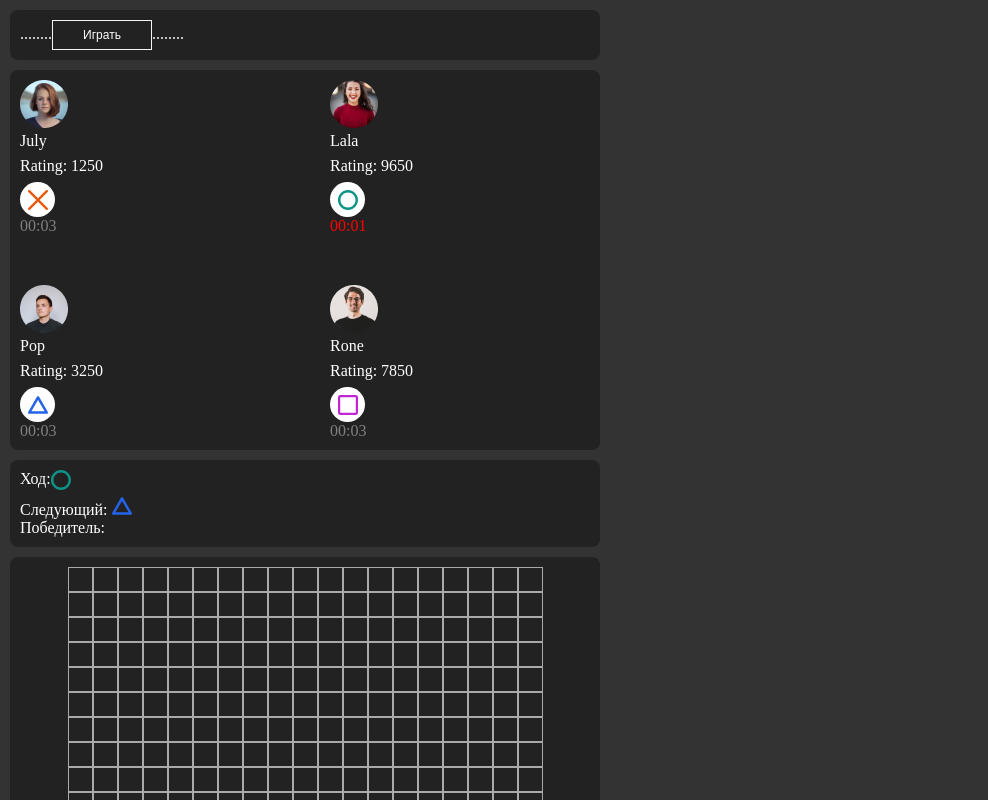
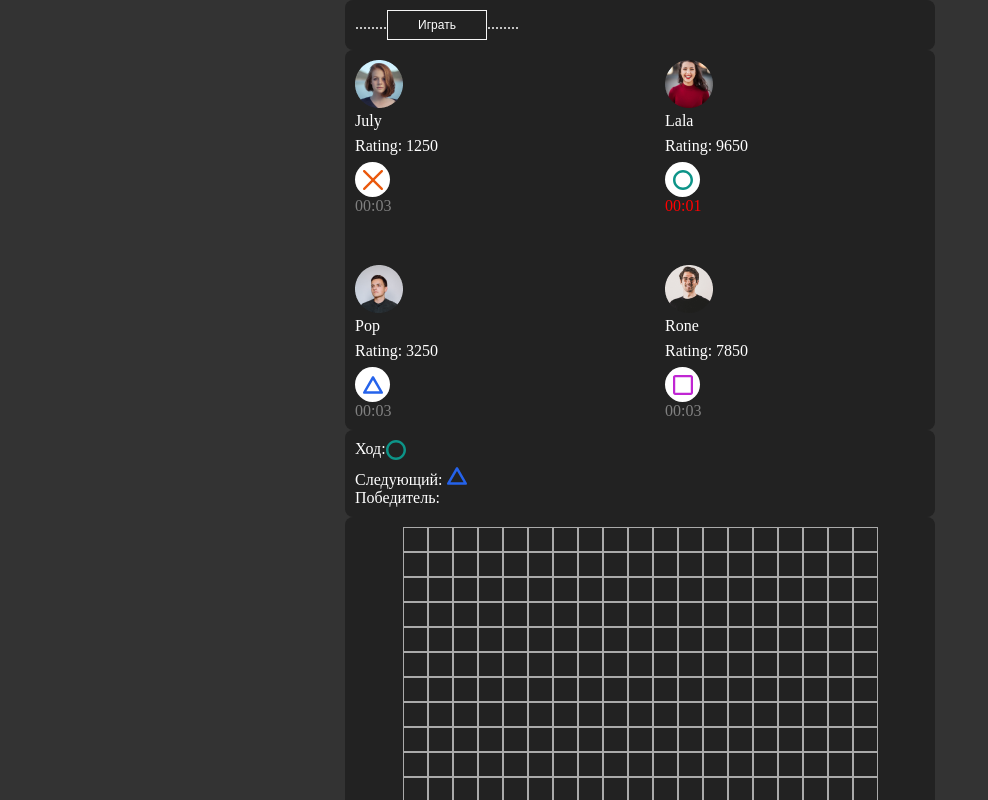
Before and after one commit to Lokteeva/tik-tak-toe, a Next.js app: page / in a window 1280 px wide. Shown: the top 800 px of the page, without its empty margins (0-988 px from the left). Built offline with nearby package versions, Linux system fonts and the light colour scheme.

Commit message:
модалка с победителем

```diff
--- /dev/null
+++ b/components/modal/Modal.jsx
@@ -0,0 +1,34 @@
+import { createPortal } from 'react-dom';
+import * as Styled from './styles';
+
+/**
+ *
+ * @param {{
+ * isOpen: boolean
+ * onClose: Function
+ * }} props
+ * @returns
+ */
+
+export function Modal({children, isOpen= false, onClose}) {
+  if (!isOpen) {
+    return null;
+  }
+
+  const handleClick = (e) => {
+    const inModal = (e.target.closest("[data-id=modal"))
+    if (inModal) return;
+    onClose();
+  }
+
+  const modal = (
+    <Styled.Wrapper onClick={handleClick}>
+      <Styled.Modal data-id="modal">
+        {children}
+        <Styled.Btn onClick={onClose}>X</Styled.Btn>
+      </Styled.Modal>
+    </Styled.Wrapper>
+  )
+
+  return createPortal(modal, document.getElementById("modals"));
+}
--- /dev/null
+++ b/components/modal/styles.js
@@ -0,0 +1,49 @@
+import styled from 'styled-components';
+
+export const Wrapper = styled.div`
+  display: flex;
+  align-items: center;
+  justify-content: center;
+  position: absolute;
+  top: 0;
+  left: 0;
+  width: 100vw;
+  height: 100vh;
+  background: rgba(0, 0, 0, 0.3);
+  backdrop-filter: blur(4px);
+  overflow-y: auto;
+  overflow-x: hidden;
+`;
+
+export const Modal = styled.div`
+  position: relative;
+  display: flex;
+  flex-direction: column;
+  align-items: center;
+  justify-content: center;
+  width: 600px;
+  min-height: 300px;
+  background: #fff;
+  border-radius: 8px;
+  padding: 20px;
+  font-size: 20px;
+`;
+
+export const Btn = styled.button`
+  position: absolute;
+  right: -30px;
+  top: 0;
+  display: flex;
+  align-items: center;
+  justify-content: center;
+  width: 20px;
+  height: 20px;
+  color: #fff;
+  background: #555;
+  border: none;
+  border-radius: 3px;
+
+  &:hover {
+    background: #777;
+  }
+`;
--- a/pages/_app.jsx
+++ b/pages/_app.jsx
@@ -1,5 +1,10 @@
 import "../styles/global.css";
 
 export default function App({ Component, pageProps }) {
-  return <Component {...pageProps} />;
+  return(
+    <>
+    <Component {...pageProps} />
+    <div id="modals"></div>
+    </>
+  );
 }
--- a/pages/index.jsx
+++ b/pages/index.jsx
@@ -4,30 +4,45 @@ import { GemeSymbol } from '../components/GemeSymbol';
 import useGameState from '../components/useGameState';
 import { GameInfo } from '../components/GameInfo';
 import { useState } from 'react';
+import { Modal } from '../components/modal/modal';
 
 export default function GameField() {
   const [playersCount] = useState(4);
-  const { cells, currentMove, nextMove, handleCellClick, winnerSequence, handlePlayerTimeOver, winnerSymbol } = useGameState(playersCount);
+  const {
+    cells,
+    currentMove,
+    nextMove,
+    handleCellClick,
+    winnerSequence,
+    handlePlayerTimeOver,
+    winnerSymbol,
+  } = useGameState(playersCount);
 
   // console.log(winnerSequence + "победа")
 
   return (
     <>
-      <Styled.Wrapper>........
-        <Button>Играть</Button>........
+      <Modal isOpen={winnerSymbol}>
+        <div>Победитель: {winnerSymbol && <GemeSymbol symbol={winnerSymbol} />}</div>
+      </Modal>
+
+      <Styled.Wrapper>
+        ........<Button>Играть</Button>........
       </Styled.Wrapper>
 
-      <GameInfo playersCount={playersCount} currentMove={currentMove} isDisabled={!!winnerSymbol} onPlayerTimeOver={handlePlayerTimeOver}/>
+      <GameInfo
+        playersCount={playersCount}
+        currentMove={currentMove}
+        isDisabled={!!winnerSymbol}
+        onPlayerTimeOver={handlePlayerTimeOver}
+      />
 
       <Styled.Wrapper>
-        <Styled.Span>
-          Ход: {!winnerSymbol && <GemeSymbol symbol={currentMove} />}
-        </Styled.Span>
+        <Styled.Span>Ход: {!winnerSymbol && <GemeSymbol symbol={currentMove} />}</Styled.Span>
+        <div>Следующий: {!winnerSymbol && <GemeSymbol symbol={nextMove} />}</div>
         <div>
-          Следующий: {!winnerSymbol && <GemeSymbol symbol={nextMove} />}
-        </div>
-        <div>Победитель:
-          {winnerSymbol && <GemeSymbol symbol={winnerSymbol}/>}
+          Победитель:
+          {winnerSymbol && <GemeSymbol symbol={winnerSymbol} />}
         </div>
       </Styled.Wrapper>
 
@@ -37,14 +52,15 @@ export default function GameField() {
             return (
               <Styled.Cell
                 key={index}
-              $isWinner = {winnerSequence?.includes(index)}
+                $isWinner={winnerSequence?.includes(index)}
                 disabled={!!winnerSymbol}
                 onClick={() => {
                   handleCellClick(index);
                 }}>
                 {symbol && <GemeSymbol symbol={symbol} />}
               </Styled.Cell>
-            )})}
+            );
+          })}
         </Styled.Grid>
         <Styled.Center>
           <Button>Новая игра</Button>
--- a/pages/styles.js
+++ b/pages/styles.js
@@ -8,7 +8,7 @@ export const Wrapper = styled.div`
   background: #222;
   color: #fff;
   border-radius: 8px;
-  // margin: 0 auto;
+  margin: 0 auto;
 `;
 
 export const Center = styled.div`
```
Lines whose indentation alone changed are shown as unchanged.
